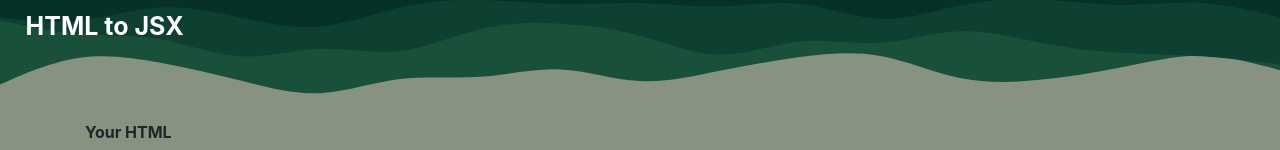
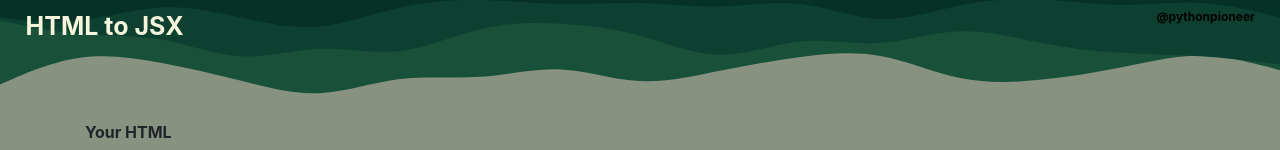
Before and after one commit to pythonpioneer/html-to-jsx, a React (Create React App) app in the folder app/: page / in a window 1280 px wide. Shown: the top 150 px of the page. Built offline with nearby package versions, Linux system fonts and the light colour scheme.

Commit message:
title added

```diff
--- a/app/src/components/app/Navbar.js
+++ b/app/src/components/app/Navbar.js
@@ -6,8 +6,9 @@ export default function Navbar() {
     return (
         <>
             <nav className='spacer layer' style={{ width: '100%', height: '14vh' }}>
-                <div style={{ fontWeight: 'bold', fontSize: '25px', marginLeft: '2%', paddingTop: '1vh', color: 'white' }}>
+                <div style={{ fontWeight: 'bold', fontSize: '25px', marginLeft: '2%', paddingTop: '1vh', color: 'beige' }}>
                     HTML to JSX
+                    <div style={{ float: 'right', fontSize: '12px', color: 'black', marginRight: '2%' }}>@pythonpioneer</div>
                 </div>
             </nav>
         </>
```
